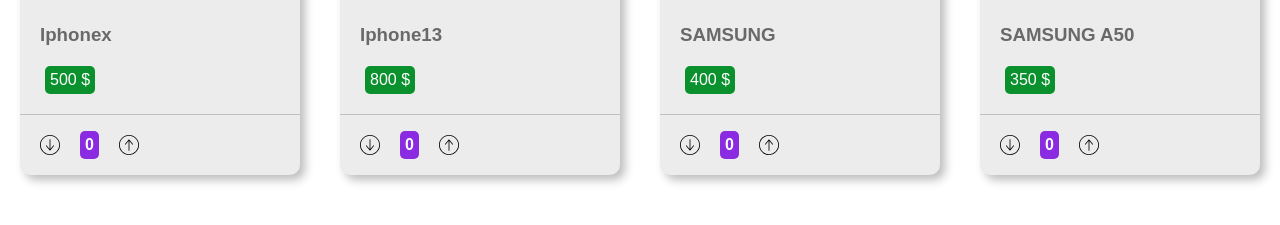
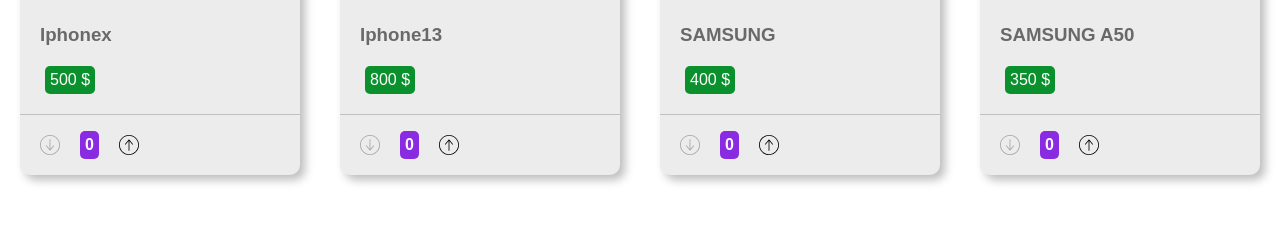
Before and after one commit to mohammadsohrabi2021/React-App, a React (Create React App) app: page / in a window 1280 px wide. Shown: the part 1280-1505 px from the top of the page. Built offline with nearby package versions, Linux system fonts and the light colour scheme.

Commit message:
creat counter card

```diff
--- a/src/components/Card.js
+++ b/src/components/Card.js
@@ -10,8 +10,15 @@
         }
     }
     downHandler = ()=>{
-        this.setState(prevState=>({
-            counter :prevState.counter+1
+        if(this.state.counter >=1){
+            this.setState(prevstat =>({
+                counter:prevstat.counter -1
+            }))
+        }
+    }
+    upHandler = ()=>{
+        this.setState(prevstat =>({
+            counter:prevstat.counter +1
         }))
     }
     render() {
@@ -23,9 +30,9 @@
                 <h3>{name}</h3>
                 <p>{cost}</p>
                 <div className={styles.counter}>
-                     <img src={down} alt="arrow down" onClick={this.downHandler}/>
+                     <img className={this.state.counter ? "" : styles.downdisplay} src={down} alt="arrow down"  onClick={this.downHandler}/>
                      <span>{counter}</span>
-                     <img src={up} alt="arrow up"/>
+                     <img src={up} alt="arrow up"  onClick={this.upHandler}/>
                 </div>
              </div>
         );
--- a/src/components/Card.module.css
+++ b/src/components/Card.module.css
@@ -41,3 +41,6 @@
     color: #fff;
     font-weight: bold;
 }
+.downdisplay{
+    opacity: 0.3;
+}
```
